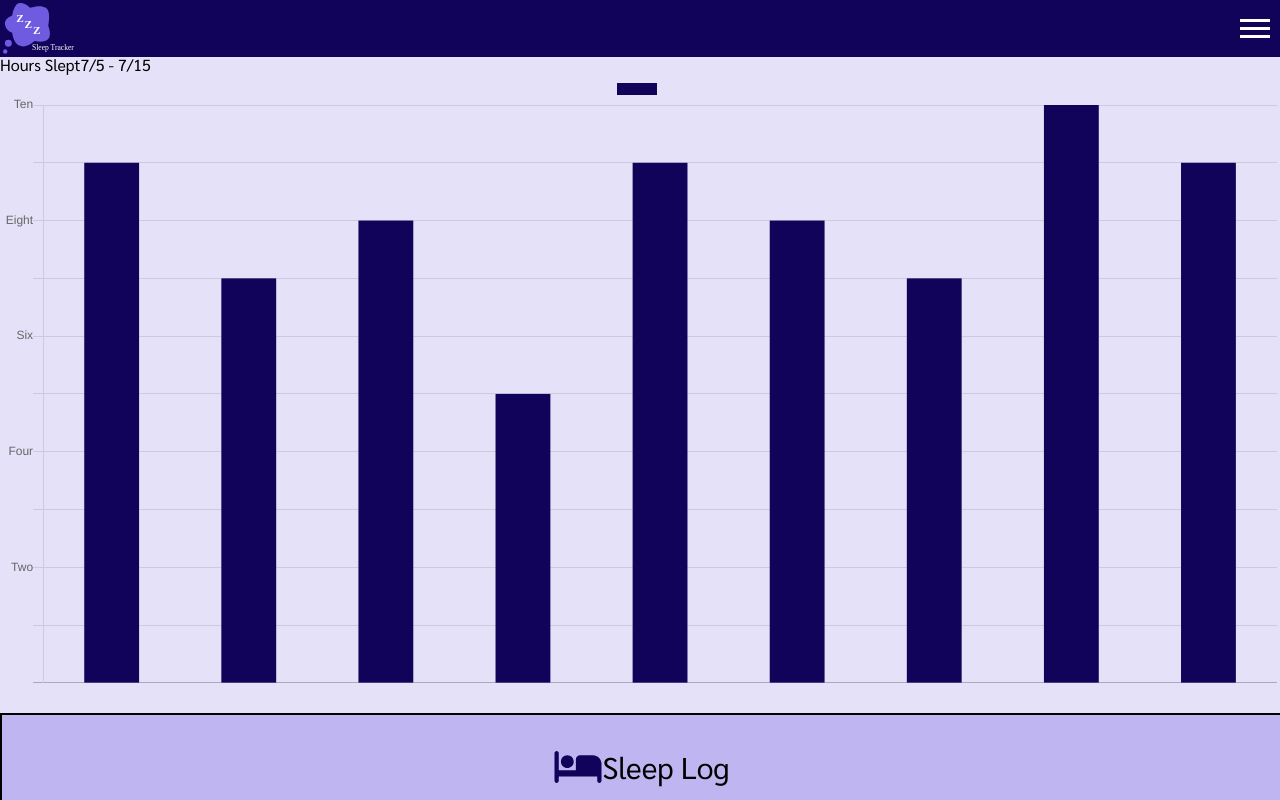
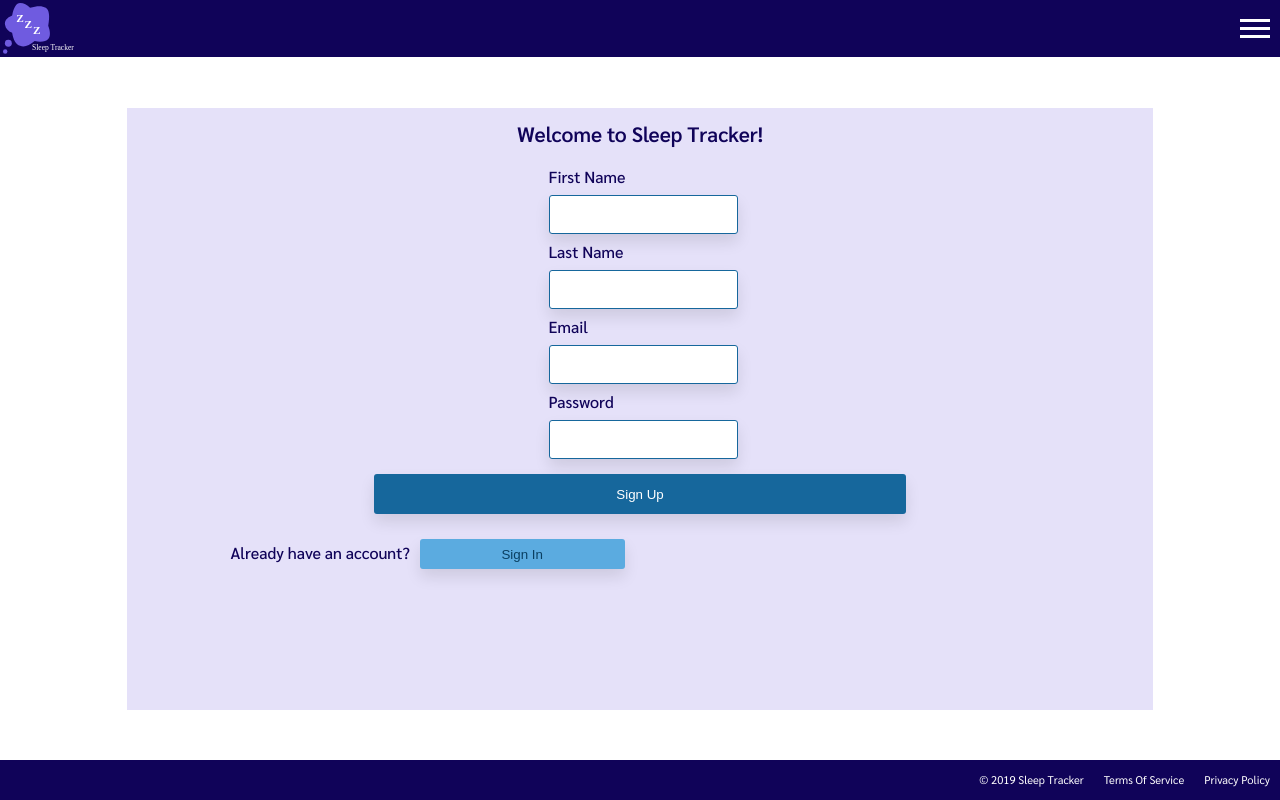
Before and after one commit to build-week-sleep-tracker/FE, a React (Create React App) app: page / in a window 1280 px wide. Shown: the top 800 px of the page. Built offline with nearby package versions, Linux system fonts and the light colour scheme.

Commit message:
completed views, for login, register, and main

```diff
--- a/src/App.js
+++ b/src/App.js
@@ -13,6 +13,7 @@ import MainViews from "./Views/MainView/MainViews";
 import RegisterView from "./Views/RegisterView/RegisterView";
 import LoginView from "./Views/LoginView/LoginView";
 import Footer from "./Components/Footer";
+import Insights from "./Components/Insights/Insights";
 
 const store = createStore(combinedReducers, {}, applyMiddleware(ReduxThunk));
 
@@ -20,7 +21,7 @@ function App() {
   return (
     <Provider store={store}>
       <div className="App" />
-      <MainViews />
+      <RegisterView />
     </Provider>
   );
 }
--- a/src/Components/Footer.js
+++ b/src/Components/Footer.js
@@ -2,17 +2,20 @@ import React from "react";
 import styled from "styled-components";
 
 const Wrapper = styled.div`
-    display: flex;
-    align-items: center;
-    justify-content: flex-end;
-    width: 100vw
-    height: 5vh;
-    background-color: #100359;
+  display: flex;
+  align-items: flex-end;
+  justify-content: flex-end;
+  width: 100vw;
 `;
 
 const TextWrapper = styled.div`
   display: flex;
   flex-direction: row;
+  justify-content: flex-end;
+  align-items: center;
+  width: 100vw;
+  height: 5vh;
+  background-color: #100359;
 `;
 
 const Text = styled.p`
--- a/src/Components/Insights/Insights.js
+++ b/src/Components/Insights/Insights.js
@@ -1,18 +1,18 @@
-import React from 'react'
-import styled from 'styled-components';
-import Insights1 from '../../images/Insights1.jpg';
-import Insights2 from '../../images/Insights2.jpg';
-import Insights3 from '../../images/Insights3.jpg';
-import Insights4 from '../../images/Insights4.jpg';
-import Insights5 from '../../images/Insights5.jpg';
-import Insights6 from '../../images/Insights6.jpg';
+import React from "react";
+import styled from "styled-components";
+import Insights1 from "../../images/Insights1.jpg";
+import Insights2 from "../../images/Insights2.jpg";
+import Insights3 from "../../images/Insights3.jpg";
+import Insights4 from "../../images/Insights4.jpg";
+import Insights5 from "../../images/Insights5.jpg";
+import Insights6 from "../../images/Insights6.jpg";
 
 const Wrapper = styled.div`
   height: 100%;
   border: 1px solid black;
   text-align: center;
-margin-top: 5px;
-background-color:#3421A1
+
+  background-color: #3421a1;
 `;
 
 const MainInsight = styled.div`
@@ -22,61 +22,61 @@ border: 1px solid black;
   background-image: url(${Insights1});
   background-size: cover;
   background-position: center;
-color: #fff
+  color: #fff;
 `;
 
 const Insight1 = styled.div`
   height: 6.8rem;
   border: 1px solid black;
   justify-content: center;
-margin-top: 5px;
+
   background-image: url(${Insights2});
   background-size: cover;
   background-position: center;
-color: #fff
+  color: #fff;
 `;
 
 const Insight2 = styled.div`
   height: 6.8rem;
   border: 1px solid black;
   justify-content: center;
-margin-top: 5px;
+
   background-image: url(${Insights3});
   background-size: cover;
   background-position: center;
-color: #fff
+  color: #fff;
 `;
 const Insight3 = styled.div`
   height: 6.8rem;
   border: 1px solid black;
   justify-content: center;
-margin-top: 5px;
+
   background-image: url(${Insights4});
   background-size: cover;
   background-position: center;
-color: #fff
+  color: #fff;
 `;
 
 const Insight4 = styled.div`
   height: 6.8rem;
   border: 1px solid black;
   justify-content: center;
-margin-top: 5px;
+
   background-image: url(${Insights5});
   background-size: cover;
   background-position: center;
-color: #fff
+  color: #fff;
 `;
 
 const Insight5 = styled.div`
   height: 6.8rem;
   border: 1px solid black;
   justify-content: center;
-margin-top: 5px;
+
   background-image: url(${Insights6});
   background-size: cover;
   background-position: center;
-color: #fff
+  color: #fff;
 `;
 
 export default function Insights() {
@@ -101,5 +101,5 @@ export default function Insights() {
         <h4>Music</h4>
       </Insight5>
     </Wrapper>
-    )
+  );
 }
--- a/src/Components/Signin.js
+++ b/src/Components/Signin.js
@@ -5,7 +5,6 @@ const Wrapper = styled.div`
   display: flex;
   justify-content: center;
   align-items: center;
-  margin-top: 100px;
 `;
 
 const FormDiv = styled.div`
--- a/src/Components/Signup.js
+++ b/src/Components/Signup.js
@@ -5,7 +5,6 @@ const Wrapper = styled.div`
   display: flex;
   justify-content: center;
   align-items: center;
-  margin-top: 50px;
 `;
 
 const FormDiv = styled.div`
--- a/src/Views/LoginView/LoginView.js
+++ b/src/Views/LoginView/LoginView.js
@@ -1,14 +1,24 @@
 import React from "react";
 import TopNav from "../../Components/Topnav";
 import Signin from "../../Components/Signin";
+import Footer from "../../Components/Footer";
+import styled from "styled-components";
+
+const Wrapper = styled.div`
+  display: flex;
+  flex-flow: column nowrap;
+  justify-content: space-between;
+  height: 100vh;
+`;
 
 // Holds all the components for the Signup page
 
 export default function RegisterView() {
   return (
-    <div>
+    <Wrapper>
       <TopNav />
       <Signin />
-    </div>
+      <Footer />
+    </Wrapper>
   );
 }
--- a/src/Views/RegisterView/RegisterView.js
+++ b/src/Views/RegisterView/RegisterView.js
@@ -1,14 +1,24 @@
 import React from "react";
 import TopNav from "../../Components/Topnav";
 import Signup from "../../Components/Signup";
+import Footer from "../../Components/Footer";
+import styled from "styled-components";
+
+const Wrapper = styled.div`
+  display: flex;
+  flex-flow: column nowrap;
+  justify-content: space-between;
+  height: 100vh;
+`;
 
 // Holds all the components for the Signup page
 
 export default function RegisterView() {
   return (
-    <div>
+    <Wrapper>
       <TopNav />
       <Signup />
-    </div>
+      <Footer />
+    </Wrapper>
   );
 }
```
Lines whose indentation alone changed are shown as unchanged.
